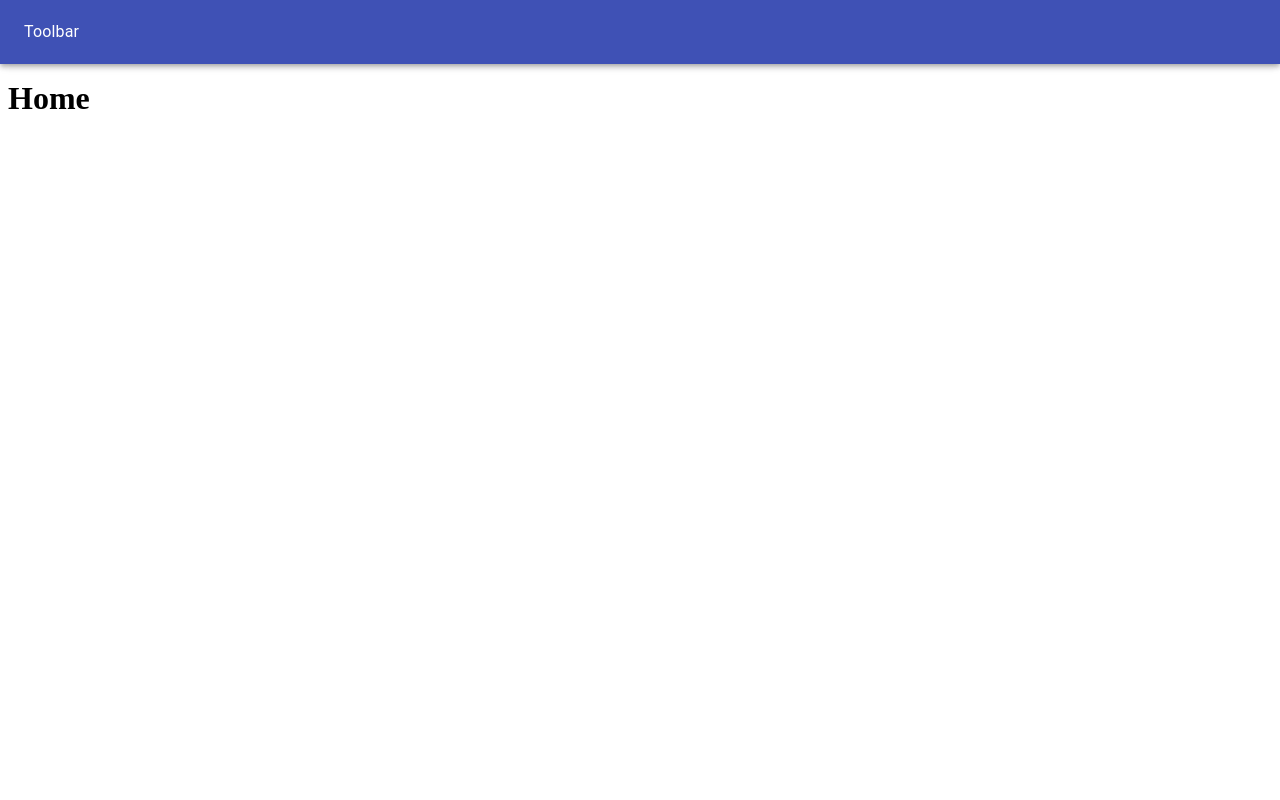
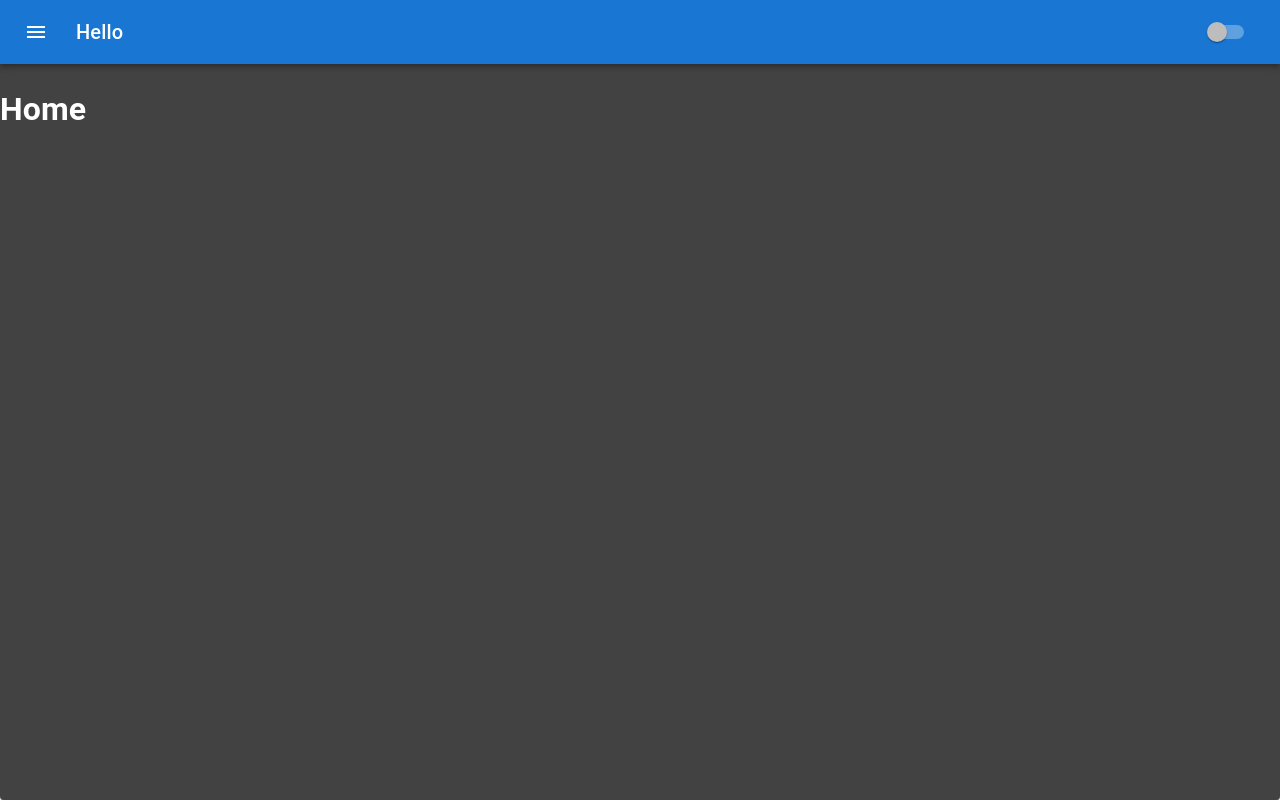
Before and after one commit to giuseppe-g-gelardi/portfolio-website, a React (Create React App) app: page / in a window 1280 px wide. Built offline with nearby package versions, Linux system fonts and the light colour scheme.

Commit message:
start set up for light dark theme toggle

```diff
--- a/package.json
+++ b/package.json
@@ -17,7 +17,7 @@
     "react-dom": "^17.0.2",
     "react-router": "^6.0.1",
     "react-router-dom": "^6.0.1",
-    "react-scripts": "4.0.3",
+    "react-scripts": "^3.4.4",
     "web-vitals": "^1.1.2"
   },
   "scripts": {
--- a/src/App.jsx
+++ b/src/App.jsx
@@ -1,6 +1,10 @@
+import { ThemeProvider } from '@material-ui/core/styles'
 import React from 'react'
 import { Routes, Route } from 'react-router-dom'
+import { Paper } from '@material-ui/core'
+import { CssBaseline } from '@mui/material'
 
+import theme from './components/Theme/Theme'
 import Layout from './components/Layout'
 import Home from './pages/Home'
 import Resume from './pages/Resume'
@@ -8,11 +12,16 @@ import Resume from './pages/Resume'
 export default function App() {
   return (
     <>
-    <Layout />
-      <Routes>
-        <Route path='/' element={<Home />} />
-        <Route path='/resume' element={<Resume />} />
-      </Routes>
+    <ThemeProvider theme={theme}>
+      <CssBaseline />
+      <Paper style={{height: '100vh', width: '100%'}}>
+        <Layout />
+          <Routes>
+            <Route path='/' element={<Home />} />
+            <Route path='/resume' element={<Resume />} />
+          </Routes>
+      </Paper>
+    </ThemeProvider>
     </>
   )
 }
--- a/src/components/Layout.jsx
+++ b/src/components/Layout.jsx
@@ -1,20 +1,17 @@
-import React from 'react'
-import AppBar from '@material-ui/core/AppBar'
-import Toolbar from '@material-ui/core/Toolbar'
-import Typography from '@material-ui/core/Typography'
+import React, { useState } from 'react'
+// import AppBar from '@material-ui/core/AppBar'
+// import Toolbar from '@material-ui/core/Toolbar'
+// import Typography from '@material-ui/core/Typography'
+// import Switch from '@material-ui/core/Switch'
+
+// import theme from './Theme/Theme'
+// import { Button } from '@material-ui/core'
+import MainAppBar from './MainAppbar'
 
 
 export default function Layout() {
+
   return (
-    <div>
-      <AppBar>
-        <Toolbar>
-          <Typography>
-            Toolbar
-          </Typography>
-        </Toolbar>
-      </AppBar>
-      <h1>Layout component</h1>
-    </div>
+    <MainAppBar />
   )
 }
--- /dev/null
+++ b/src/components/MainAppbar.jsx
@@ -0,0 +1,36 @@
+import * as React from 'react';
+import AppBar from '@mui/material/AppBar';
+import Box from '@mui/material/Box';
+import Toolbar from '@mui/material/Toolbar';
+import Typography from '@mui/material/Typography';
+import IconButton from '@mui/material/IconButton';
+import MenuIcon from '@material-ui/icons/Menu'
+import Switch from '@material-ui/core/Switch'
+
+export default function MainAppBar() {
+  return (
+    <Box sx={{ flexGrow: 1 }}>
+      <AppBar position="static">
+        <Toolbar>
+          <IconButton
+            size="large"
+            edge="start"
+            color="inherit"
+            aria-label="menu"
+            sx={{ mr: 2 }}
+          >
+            <MenuIcon />
+          </IconButton>
+          <Typography variant="h6" component="div" sx={{ flexGrow: 1 }}>
+            Hello
+          </Typography>
+
+          {/* dark mode toggle switch */}
+          <Switch />
+          {/* dark mode toggle switch */}
+
+        </Toolbar>
+      </AppBar>
+    </Box>
+  );
+}
--- /dev/null
+++ b/src/components/Theme/Theme.jsx
@@ -0,0 +1,63 @@
+import React, { useState } from 'react'
+import { createTheme } from '@material-ui/core'
+
+
+const theme = createTheme({
+  palette: {
+    type: 'dark'
+  },
+  typography: {
+    fontFamily: 'Quicksand',
+    fontWeightLight: 400,
+    fontWeightRegular: 500,
+    fontWeightMedium: 600,
+    fontWeightBold: 700,
+  },
+})
+
+export default theme
+
+// export default function SetTheme() {
+
+//   const [darkMode, setDarkMode] = useState(false)
+
+
+//   const theme = createTheme({
+//     palette: {
+//       type: darkMode ?  'dark' : 'light'
+//     },
+//     typography: {
+//       fontFamily: 'Quicksand',
+//       fontWeightLight: 400,
+//       fontWeightRegular: 500,
+//       fontWeightMedium: 600,
+//       fontWeightBold: 700,
+//     },
+//   })
+
+// }
+
+
+// const theme = createTheme({
+//   palette: {
+//     type: 'light',
+//     primary: {
+//       main: '#3f51b5',
+//     },
+//     secondary: {
+//       main: '#f50057',
+//     },
+//   },
+//   typography: {
+//     fontFamily: 'Quicksand',
+//     fontWeightLight: 400,
+//     fontWeightRegular: 500,
+//     fontWeightMedium: 600,
+//     fontWeightBold: 700,
+//   },
+//   props: {
+//     MuiAppBar: {
+//       color: 'secondary',
+//     },
+//   },
+// })
```
Also changed, not shown: 1 other file (tests, documents, lock files or other folders).
